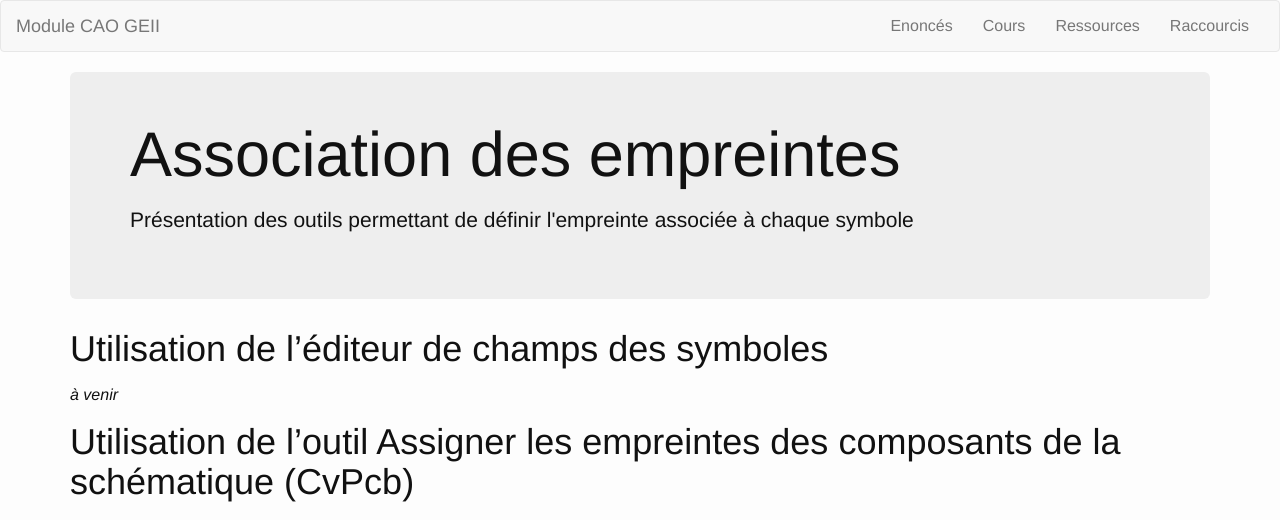
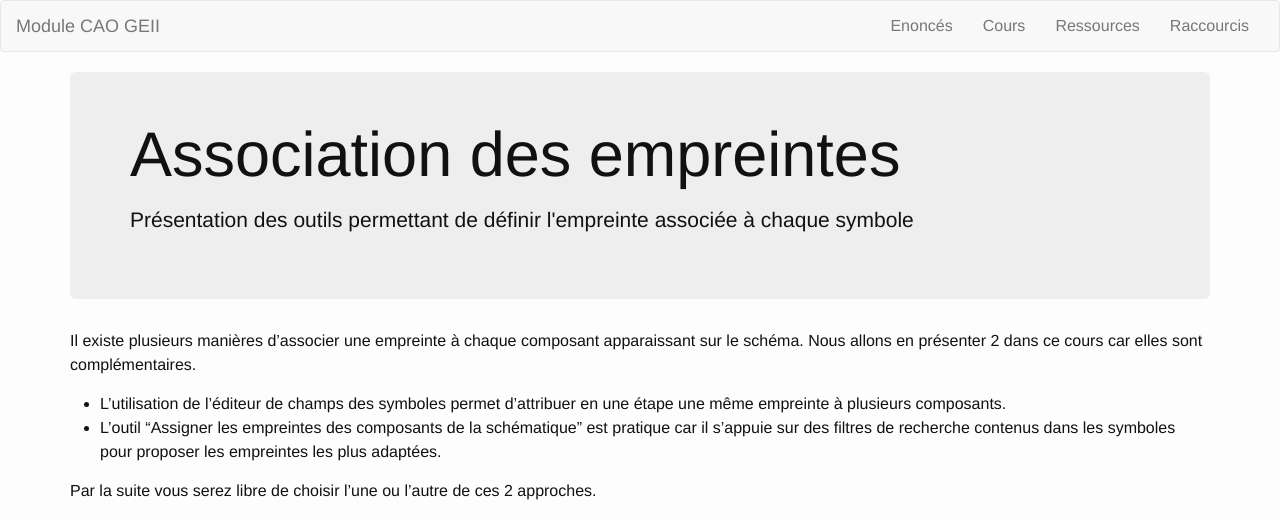
Before and after one commit to geiilyon/cao-geii-lyon, a Jekyll site: the page built from _collection_enonces/tp4.md, in a window 1280 px wide and 1400 px high. Shown: the top 520 px of the window. Built offline with Jekyll 4.4.1, drawn with Linux system fonts in a browser that asks for light colours; nearby versions of some CDN libraries; library files that are not in the unit come from our copies; some of the changed text lies outside the part shown.

Commit message:
Ajout vidéo association d'empreintes

```diff
--- a/_collection_enonces/tp4.md
+++ b/_collection_enonces/tp4.md
@@ -4,19 +4,29 @@
 excerpt: Présentation des outils permettant de définir l'empreinte associée à chaque symbole
 ---
 
+Il existe plusieurs manières d'associer une empreinte à chaque composant apparaissant sur le schéma. Nous allons en présenter 2 dans ce cours car elles sont complémentaires.
+
+* L'utilisation de l'éditeur de champs des symboles permet d'attribuer en une étape une même empreinte à plusieurs composants.
+* L'outil "Assigner les empreintes des composants de la schématique" est pratique car il s'appuie sur des filtres de recherche contenus dans les symboles pour proposer les empreintes les plus adaptées.
+
+Par la suite vous serez libre de choisir l'une ou l'autre de ces 2 approches.
+
+
 # Utilisation de l'éditeur de champs des symboles
 
-*à venir*
+{% include youtube_video.html youtube_id="iqKKaZbtPWA" %}
 
-# Utilisation de l'outil Assigner les empreintes des composants de la schématique (CvPcb)
+# Utilisation de l'outil "Assigner les empreintes des composants de la schématique" (CvPcb)
 
-*à venir*
+*A venir*
 
 # Associer les empreintes du schéma de la carte PIC
 
 Utiliser le tableau ci-dessous pour affecter les empreintes (*footprint*) aux composants du schéma.
 
 Ce tableau sert aussi à valider les valeurs saisies pour chaque composant ainsi que les symboles utilisés.
+Le lien vers les documentations techniques peut être utile à la validation des empreintes choisies.
+L'exercice consistant à aller chercher les dimensions caractéristiques du composant nécessaires à la sélection ou à la création de l'empreinte est en effet primordiale en CAO.
 
 | Reference(s)         | Value             | LibPart                          | Footprint                                                                                                   | Référence fabricant                                                                                           |
 | -------------------- | ----------------- | -------------------------------- | ----------------------------------------------------------------------------------------------------------- | ------------------------------------------------------------------------------------------------------------- |
```
Also changed, not shown: _collection_enonces/tp2.md (+1 -0 lines), raccourcis.md (+1 -1 lines).
